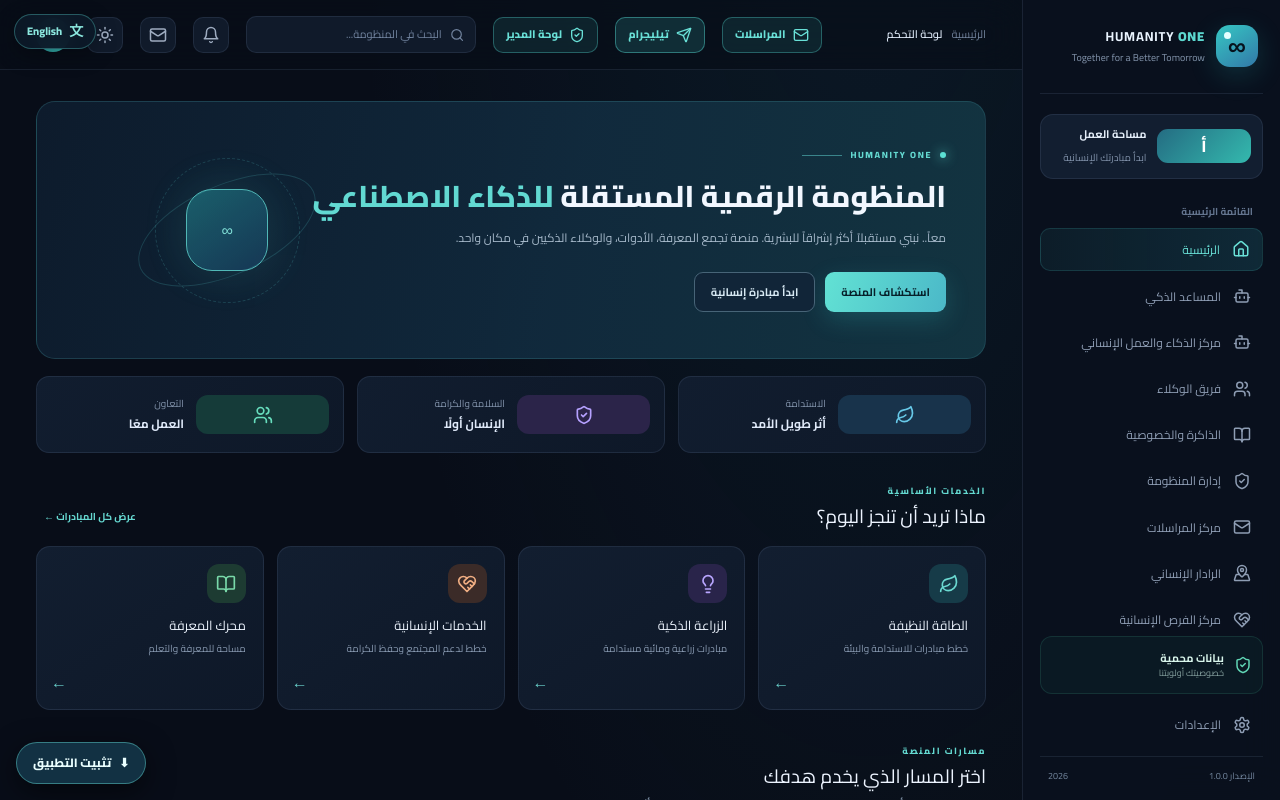
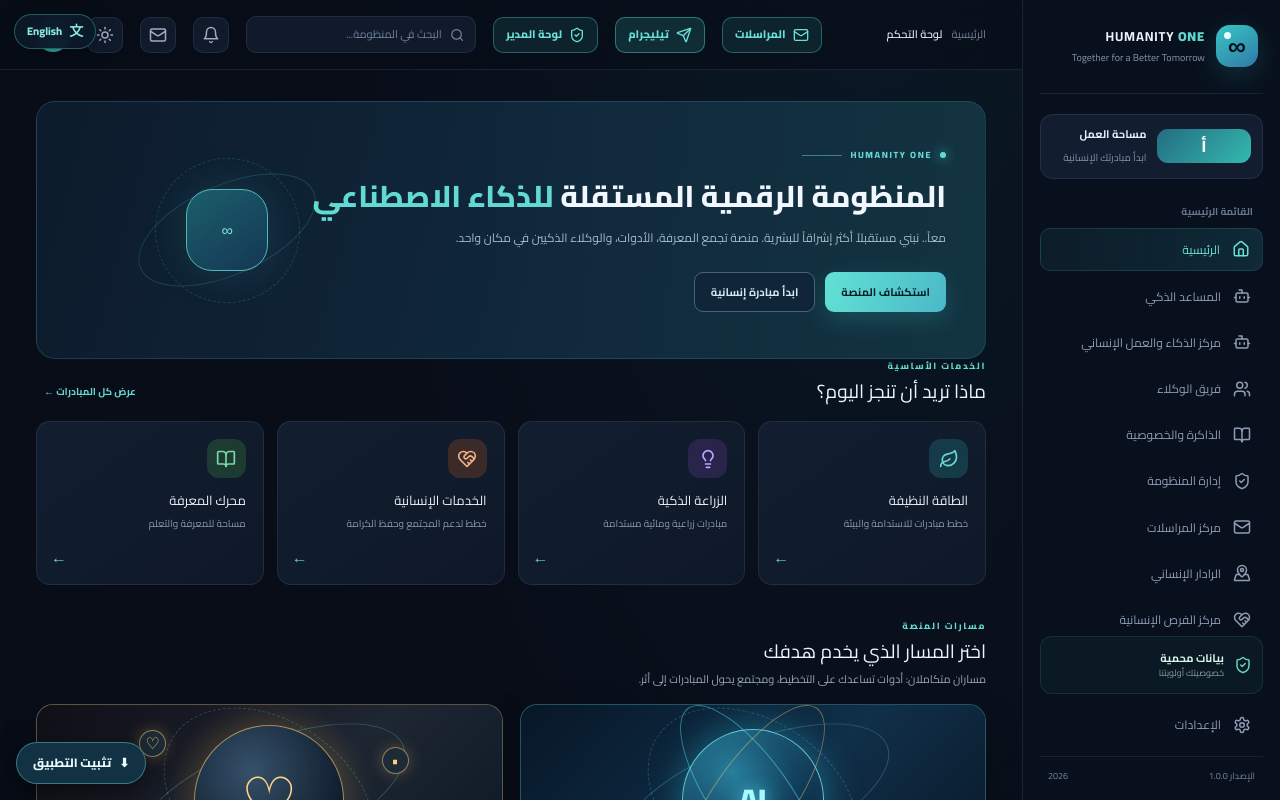
Before and after one commit to o6384051-cpu/humanity-one, a Next.js app: page / in a window 1280 px wide. Shown: the top 800 px of the page. Built offline with nearby package versions, Linux system fonts and the light colour scheme.

Commit message:
Remove oversized home values strip to compact dashboard

```diff
--- a/src/app/page.tsx
+++ b/src/app/page.tsx
@@ -119,22 +119,6 @@ export default function Dashboard() {
               <div className="ho-orbit-ring ring-two"></div>
               <div className="ho-orbit-core">∞</div>
             </div>
-          </section>
-
-          {/* ركائز العمل الإنساني */}
-          <section className="ho-stats">
-            <article>
-              <div className="stat-icon blue"><Leaf size={20} /></div>
-              <div><small>{tr("الاستدامة","Sustainability")}</small><b>{tr("أثر طويل الأمد","Long-term impact")}</b></div>
-            </article>
-            <article>
-              <div className="stat-icon violet"><ShieldCheck size={20} /></div>
-              <div><small>{tr("السلامة والكرامة","Safety & dignity")}</small><b>{tr("الإنسان أولًا","People first")}</b></div>
-            </article>
-            <article>
-              <div className="stat-icon mint"><Users size={20} /></div>
-              <div><small>{tr("التعاون","Collaboration")}</small><b>{tr("العمل معًا","Working together")}</b></div>
-            </article>
           </section>
 
           {/* الخدمات */}
```
